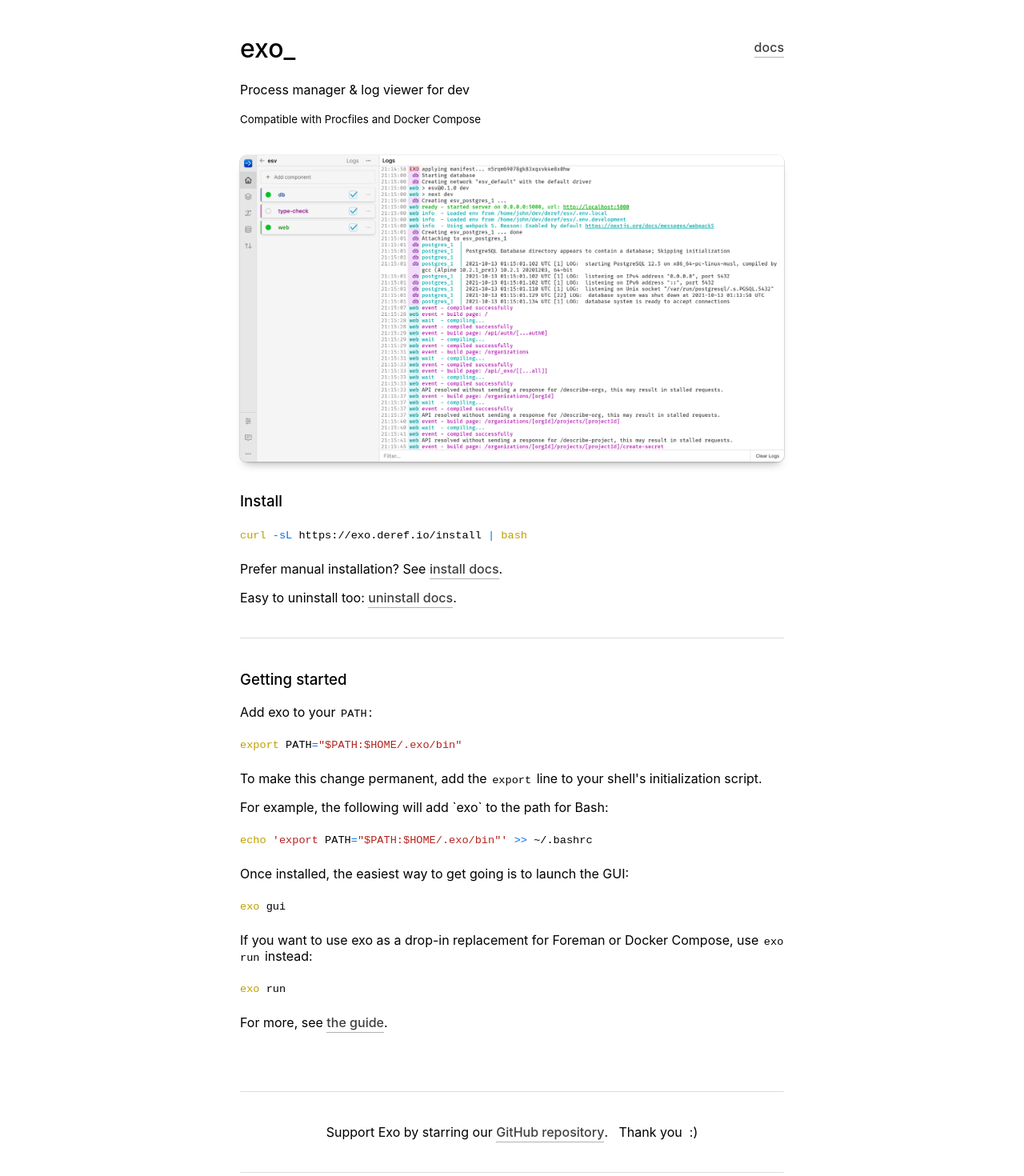
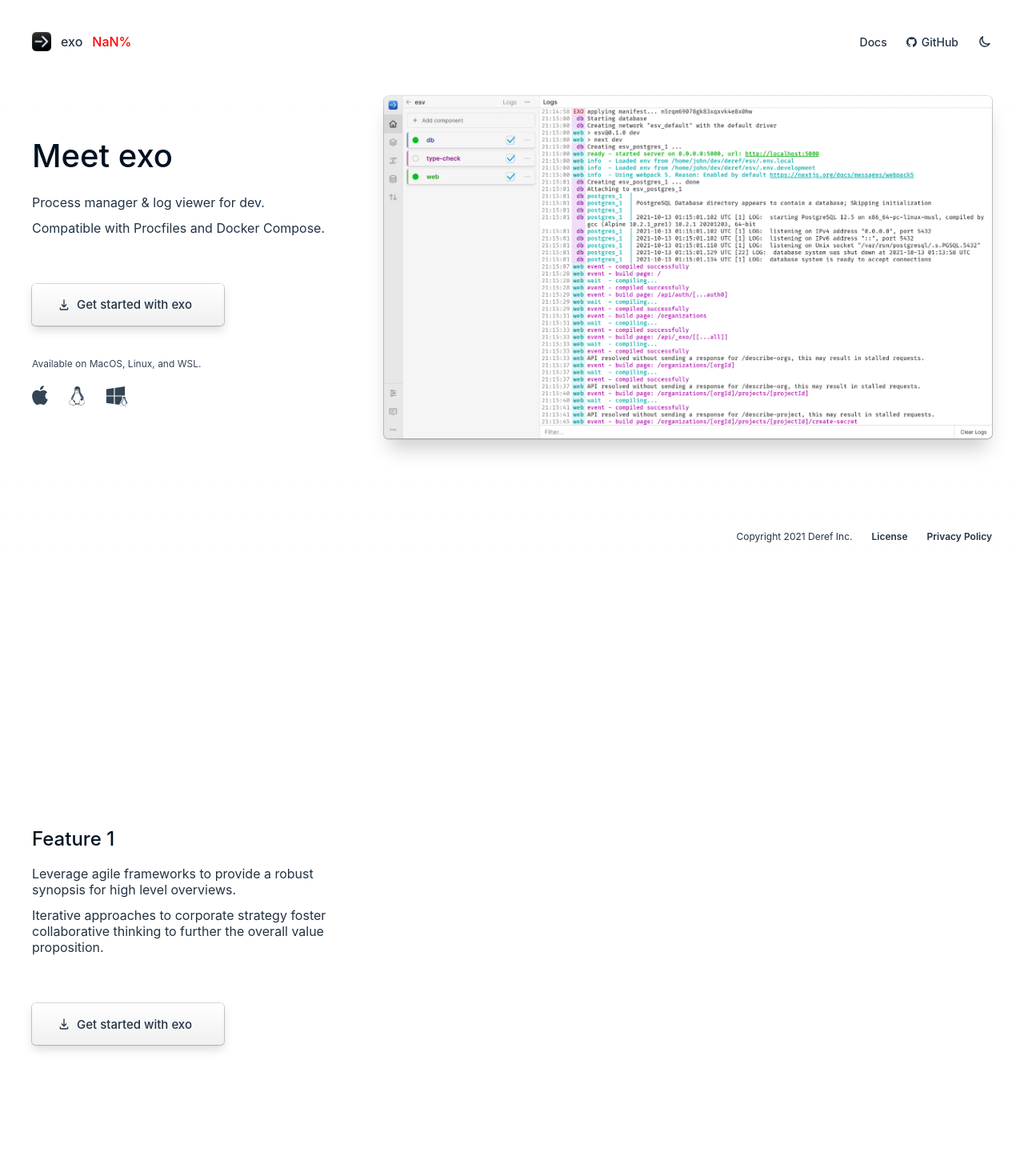
Before and after one commit to deref/exo-website, a Next.js app: page / in a window 1280 px wide. Shown: the part 40-1510 px from the top of the page at 80% size. Built offline with nearby package versions, Linux system fonts and the light colour scheme.

Commit message:
Move new page to index

```diff
--- a/pages/index.tsx
+++ b/pages/index.tsx
@@ -1,14 +1,58 @@
 import React, { useEffect, useState } from "react";
 import Head from "next/head";
-import css from "~/styles/v1.module.scss";
+import Link from "next/link";
 
-import LightSvgGUI from "~/public/svg/V2-Light.svg";
-import DarkSvgGUI from "~/public/svg/V2-Dark.svg";
+import css from "~/styles/v2.module.scss";
+
+import SupportedOSes from "~/com/SupportedOSes.svg";
+
+import Moon from "~/com/Moon.svg";
+import Sun from "~/com/Sun.svg";
+import GitHub from "~/com/GitHub.svg";
+import Download from "~/com/Download.svg";
+
+const urls = {
+	docs: "https://docs.deref.io/exo",
+	github: "https://github.com/deref/exo",
+	download: "https://github.com/deref/exo#getting-started",
+	license: "https://github.com/deref/exo/blob/main/LICENSE",
+	privacy: "/",
+};
 
 export default function Home() {
 	const [title, setTitle] = useState("exo");
+	const [dark, setDark] = useState(false);
+	const [lsTheme, setLsTheme] = useState<string | null>(null);
+	const [scrollY, setScrollY] = useState(0);
+
+	const lsThemeKey = "io.deref.exo/theme";
+
+	const effectiveTheme = () => {
+		if (lsTheme === "Light" || (lsTheme === "Auto" && !dark)) {
+			return "Light";
+		}
+		return "Dark";
+	};
+
+	const toggleTheme = () => {
+		if (effectiveTheme() === "Light") {
+			setLsTheme("Dark");
+			window.localStorage.setItem(lsThemeKey, "Dark");
+		} else {
+			setLsTheme("Light");
+			window.localStorage.setItem(lsThemeKey, "Light");
+		}
+	};
 
 	useEffect(() => {
+		const ls = window.localStorage.getItem(lsThemeKey);
+
+		setLsTheme(ls);
+
+		if (ls === null) {
+			window.localStorage.setItem(lsThemeKey, "Auto");
+		}
+
 		const titleBlinker = setInterval(() => {
 			if (title === "exo") {
 				setTitle("exo_");
@@ -17,16 +61,34 @@
 			}
 		}, 500);
 
+		const mqList = window.matchMedia("(prefers-color-scheme: dark)");
+
+		setDark(mqList.matches);
+
+		const handleThemeChange = (e: MediaQueryListEvent) => {
+			setDark(e.matches);
+		};
+
+		mqList.addEventListener("change", handleThemeChange);
+
+		document.addEventListener("scroll", (e) => {
+			setScrollY(
+				Math.round(
+					(100 * window.scrollY) /
+						(document.body.scrollHeight - window.innerHeight)
+				)
+			);
+		});
+
 		return () => {
 			clearInterval(titleBlinker);
 		};
-	}, [title]);
+	}, [title, lsTheme]);
 
-	const description = "Process manager & log viewer for dev";
+	const description = "Process manager & log viewer for dev.";
 
 	return (
-		<div className={css.wrapper}>
-			<div className={css.mainDiv}>
+		<main className={[css.Main, css[effectiveTheme()]].join(" ")}>
 			<Head>
 				<title>exo</title>
 				<meta name="description" content={description} />
@@ -34,34 +96,124 @@
 				<link rel="icon" href="/deref-rounded-icon.png" />
 			</Head>
 
-				<h1>{title}</h1>
-				<a className="docs-link" href="https://docs.deref.io/exo">
-					docs
+			<header className={css.Header}>
+				<div className={css.Clip}>
+					<Link href="/">
+						<a>
+							<div className={css.Logo}>
+								<div />
+								exo
+								<span style={{ color: "red" }}>{scrollY}%</span>
+							</div>
 						</a>
+					</Link>
+					<div className={css.Links}>
+						<Link href={urls.docs}>
+							<a>Docs</a>
+						</Link>
+						<Link href={urls.github}>
+							<a className={css.GitHubLink}>
+								<GitHub />
+								GitHub
+							</a>
+						</Link>
+						<button className={css.ThemeButton} onClick={toggleTheme}>
+							{effectiveTheme() === "Light" ? <Moon /> : <Sun />}
+						</button>
+					</div>
+				</div>
+			</header>
+
+			<div className={css.Clip}>
+				<div className={css.Columns}>
+					<article className={css.ScrollContent}>
+						<section>
+							<div>
+								<h1>
+									Meet <b>{title}</b>
+								</h1>
+
 								<p>{description}</p>
+								<p>Compatible with Procfiles and Docker Compose.</p>
+
+								<Link href={urls.download}>
+									<a className={css.GsButton}>
+										<Download />
+										<span>Get started with exo</span>
+									</a>
+								</Link>
+
+								<div className={css.OSList}>
+									<p>Available on MacOS, Linux, and WSL.</p>
+
+									<SupportedOSes />
+								</div>
+							</div>
+						</section>
+
+						<section>
+							<div>
+								<h2>Feature 1</h2>
+
 								<p>
-					<small>Compatible with Procfiles and Docker Compose</small>
+									Leverage agile frameworks to provide a robust synopsis for
+									high level overviews.
 								</p>
 
-				<br />
+								<p>
+									Iterative approaches to corporate strategy foster
+									collaborative thinking to further the overall value
+									proposition.
+								</p>
 
-				<div className={css.pngWrapper}>
-					<div className={css.pngScreenshot} />
+								<Link href={urls.download}>
+									<a className={css.GsButton}>
+										<Download />
+										<span>Get started with exo</span>
+									</a>
+								</Link>
 							</div>
+						</section>
 
-				<br />
+						<section>
+							<div>
+								<h2>Feature 2</h2>
 
-				<h3>Install</h3>
+								<p>
+									Leverage agile frameworks to provide a robust synopsis for
+									high level overviews.
+								</p>
+
+								<p>
+									Iterative approaches to corporate strategy foster
+									collaborative thinking to further the overall value
+									proposition.
+								</p>
+
+								<Link href={urls.download}>
+									<a className={css.GsButton}>
+										<Download />
+										<span>Get started with exo</span>
+									</a>
+								</Link>
+							</div>
+						</section>
+
+						<section>
+							<div>
+								<h2>Install now.</h2>
 								<pre>
-					<span className="yellow-text">{`curl`}</span>
-					<span className="blue-text">{` -sL `}</span>
+									<span className={css.Yellow}>{`curl`}</span>
+									<span className={css.Blue}>{` -sL `}</span>
 									<span>{`https://exo.deref.io/install `}</span>
-					<span className="blue-text">{`|`}</span>
-					<span className="yellow-text">{` bash`}</span>
+									<span className={css.Blue}>{`|`}</span>
+									<span className={css.Yellow}>{` bash`}</span>
 								</pre>
 								<p>
 									Prefer manual installation? See{" "}
-					<a href="https://docs.deref.io/exo/using-exo/install">install docs</a>
+									<a href="https://docs.deref.io/exo/using-exo/install">
+										install docs
+									</a>
 									.
 								</p>
 								<p>
@@ -71,70 +223,31 @@
 									</a>
 									.
 								</p>
+							</div>
+						</section>
+					</article>
 
-				<hr />
-
-				<h3>Getting started</h3>
-				<p>
-					Add exo to your <code>PATH</code>:
-				</p>
-				<pre>
-					<span className="yellow-text">{`export`}</span>
-					<span>{` PATH`}</span>
-					<span className="blue-text">{`=`}</span>
-					<span className="orange-text">{`"$PATH:$HOME/.exo/bin"`}</span>
-				</pre>
-				<p>
-					To make this change permanent, add the <code>export</code> line to
-					your shell&apos;s initialization script.
-				</p>
-				<p>For example, the following will add `exo` to the path for Bash:</p>
-				<pre>
-					<span className="yellow-text">{`echo`}</span>
-					<span className="orange-text">{` 'export`}</span>
-					<span>{` PATH`}</span>
-					<span className="blue-text">{`=`}</span>
-					<span className="orange-text">{`"$PATH:$HOME/.exo/bin"'`}</span>
-					<span className="blue-text">{` >> `}</span>
-					<span>{`~/.bashrc`}</span>
-				</pre>
-				<p>
-					Once installed, the easiest way to get going is to launch the GUI:
-				</p>
-				<pre>
-					<span className="yellow-text">{`exo`}</span>
-					<span>{` gui`}</span>
-				</pre>
-				<p>
-					If you want to use exo as a drop-in replacement for Foreman or Docker
-					Compose, use <code>exo run</code> instead:
-				</p>
-				<pre>
-					<span className="yellow-text">{`exo`}</span>
-					<span>{` run`}</span>
-				</pre>
-				<p>
-					For more, see{" "}
-					<a href="https://docs.deref.io/exo/using-exo/guide">the guide</a>.
-				</p>
-
-				<br />
-
-				<hr />
-
-				<p style={{ textAlign: "center" }}>
-					Support Exo by starring our{" "}
-					<a href="https://github.com/deref/exo">GitHub repository</a>. &nbsp;
-					Thank you &nbsp;
-					{":)"}
-				</p>
-
-				<hr />
-
-				<br />
-
-				<p>Copyright 2021 Deref Inc. &nbsp; All rights reserved.</p>
+					<aside className={css.VideoWrapper}>
+						<div className={css.PngWrapper}>
+							<div className={css.PngScreenshot} />
+							<div className={css.ProgressBar}>
+								<div style={{ width: scrollY + "%" }} />
 							</div>
 						</div>
+					</aside>
+				</div>
+			</div>
+			<footer className={css.Footer}>
+				<div className={css.Clip}>
+					<p>Copyright {new Date().getFullYear()} Deref Inc.</p>
+					<Link href={urls.license}>
+						<a>License</a>
+					</Link>
+					<Link href={urls.privacy}>
+						<a>Privacy Policy</a>
+					</Link>
+				</div>
+			</footer>
+		</main>
 	);
 }
```
Also changed, not shown: pages/new.tsx (deleted, +0 -253 lines). Lines whose indentation alone changed are shown as unchanged.
